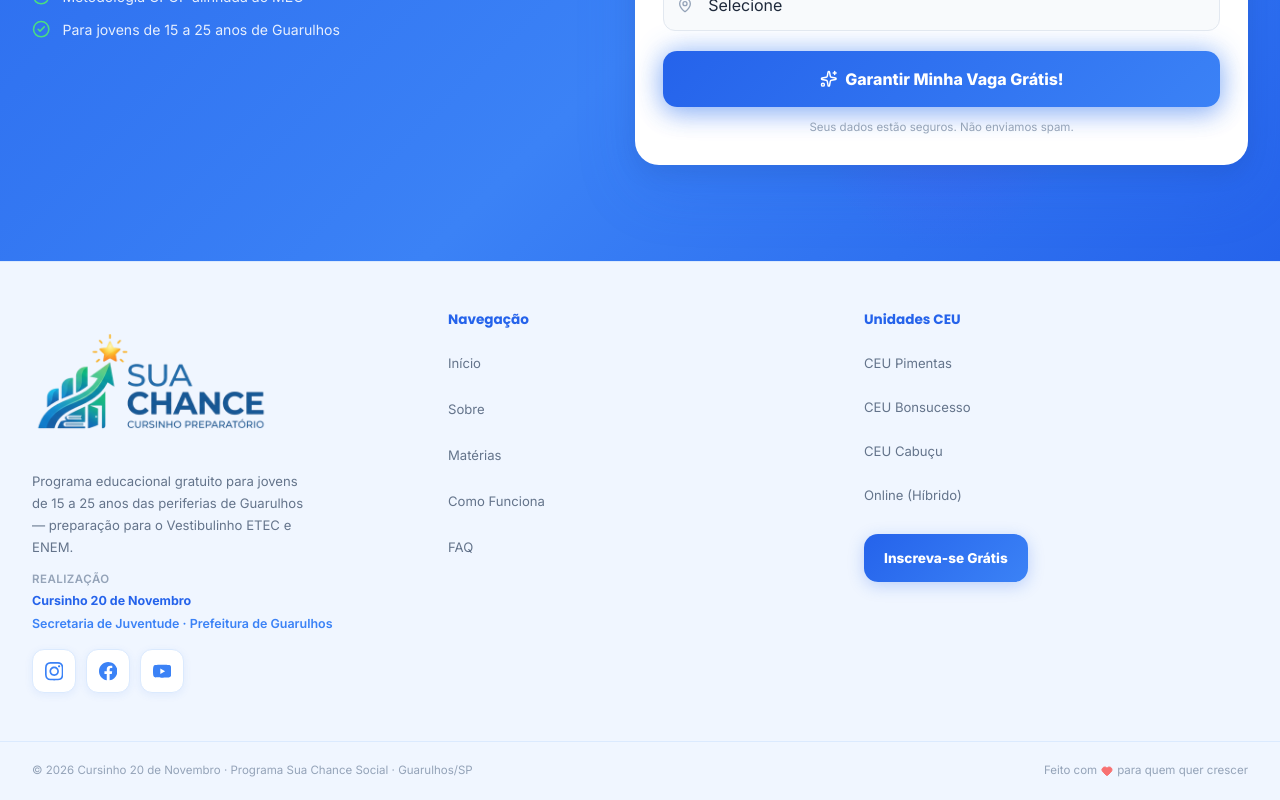
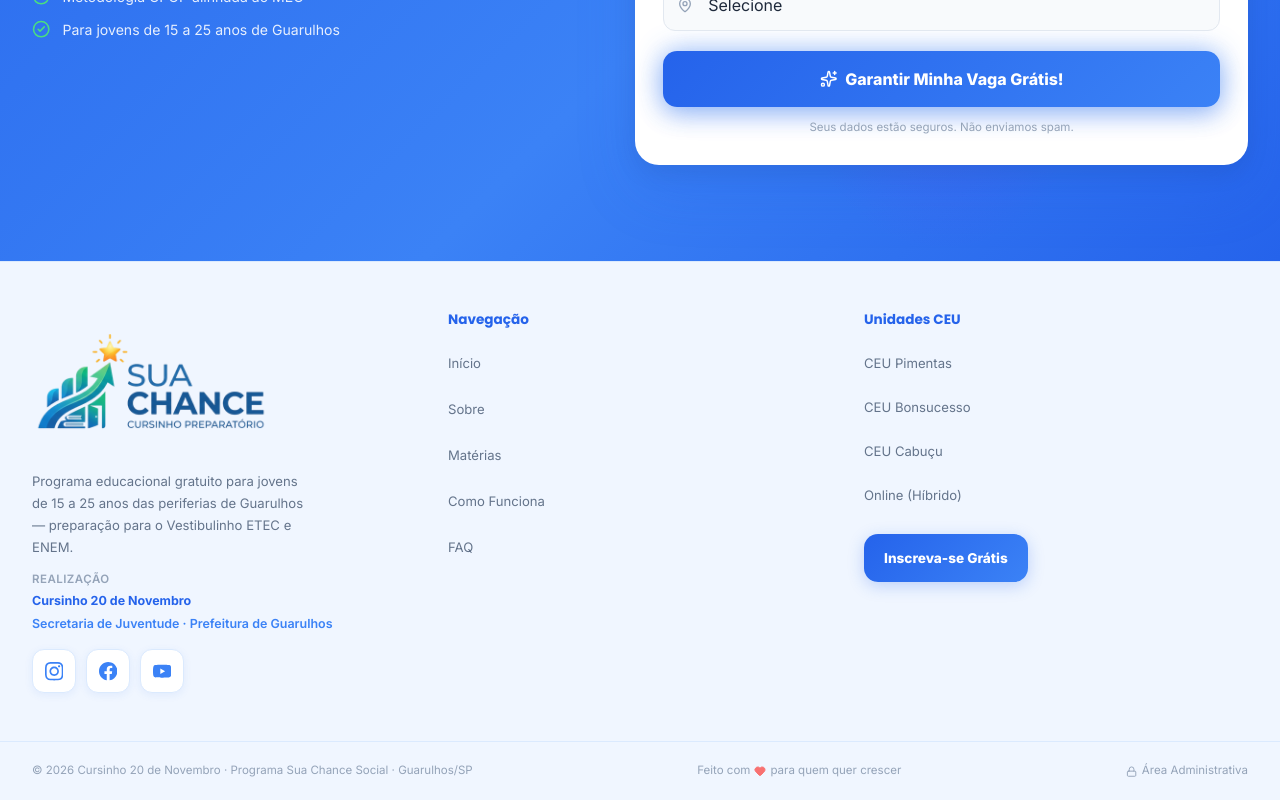
Before and after one commit to vintenovembro-blip/site-guarulhos, a Next.js app: page / in a window 1280 px wide. Shown: the part 6532-7332 px from the top of the page. Built offline with nearby package versions, Linux system fonts and the light colour scheme; no server answers.

Commit message:
feat: adicionar link discreto para o painel administrativo no rodape
Co-Authored-By: Claude Sonnet 5 <noreply@anthropic.com>

```diff
--- a/src/components/Footer.tsx
+++ b/src/components/Footer.tsx
@@ -1,8 +1,9 @@
 "use client";
 
 import Image from "next/image";
+import Link from "next/link";
 import { motion } from "framer-motion";
-import { Heart } from "lucide-react";
+import { Heart, Lock } from "lucide-react";
 
 const navLinks = [
   { label: "Início",        href: "#inicio" },
@@ -106,6 +107,16 @@ export default function Footer() {
             <p style={{ color: "#94a3b8", fontSize: ".72rem", display: "flex", alignItems: "center", gap: ".25rem" }}>
               Feito com <Heart style={{ width: ".75rem", height: ".75rem", color: "#f87171", fill: "#f87171" }} aria-hidden /> para quem quer crescer
             </p>
+
+            <Link
+              href="/admin/login"
+              style={{ color: "#94a3b8", fontSize: ".72rem", display: "flex", alignItems: "center", gap: ".3rem", textDecoration: "none", transition: "color .2s" }}
+              onMouseEnter={(e) => { (e.currentTarget as HTMLAnchorElement).style.color = "#2563eb"; }}
+              onMouseLeave={(e) => { (e.currentTarget as HTMLAnchorElement).style.color = "#94a3b8"; }}
+            >
+              <Lock style={{ width: ".7rem", height: ".7rem" }} aria-hidden />
+              Área Administrativa
+            </Link>
           </div>
         </div>
       </div>
```
